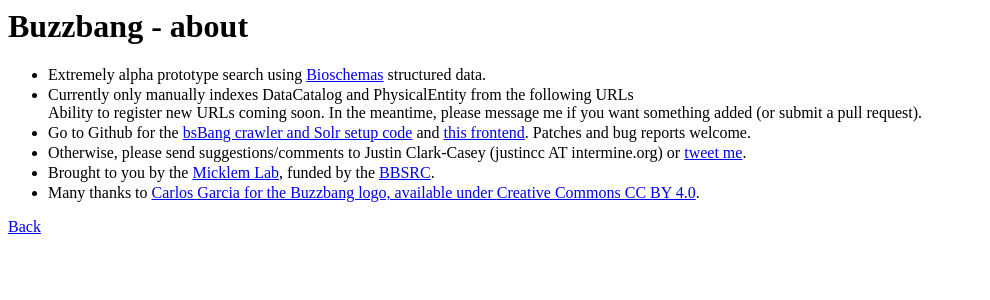
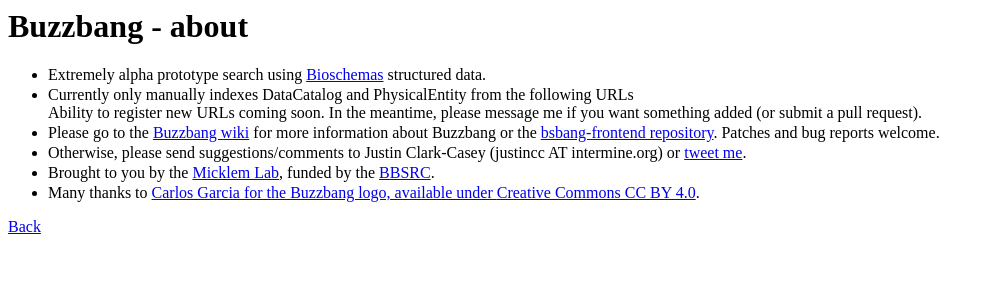
Before and after one commit to buzzbangorg/bsbang-frontend, a Flask app: template templates/about.html in a window 1280 px wide. Shown: the top 300 px of the page, without its empty margins (0-990 px from the left). Run offline with Flask 2, Linux system fonts and the light colour scheme; the template is opened without the code that fills it, so the values that code supplies are empty; parts of the project's set-up code (start-up, migrations or seed data) failed here and were passed over.

Commit message:
update about page for new wiki and project locations

```diff
--- a/templates/about.html
+++ b/templates/about.html
@@ -18,8 +18,8 @@
                     {% endfor %}
                 </ul>
             Ability to register new URLs coming soon. In the meantime, please message me if you want something added (or submit a pull request).</li>
-            <li>Go to Github for the <a href="https://github.com/justinccdev/bsbang-crawler">bsBang crawler and Solr setup code</a>
-            and <a href="https://github.com/justinccdev/bsbang-frontend">this frontend</a>. Patches and bug reports welcome.</li>
+            <li>Please go to the <a href="https://github.com/buzzbangorg/buzzbang-doc/wiki">Buzzbang wiki</a> for more information about Buzzbang
+            or the <a href="https://github.com/buzzbangorg/bsbang-frontend">bsbang-frontend repository</a>. Patches and bug reports welcome.</li>
             <li>Otherwise, please send suggestions/comments to Justin Clark-Casey (justincc AT intermine.org) or <a href="https://twitter.com/justincc">tweet me</a>.</li>
             <li>Brought to you by the <a href="http://www.micklemlab.org/">Micklem Lab</a>, funded by the <a href='http://www.bbsrc.ac.uk/'>BBSRC</a>.</li>
             <li>Many thanks to <a href="https://github.com/ggcarlosr">Carlos Garcia for the Buzzbang logo, available
```
